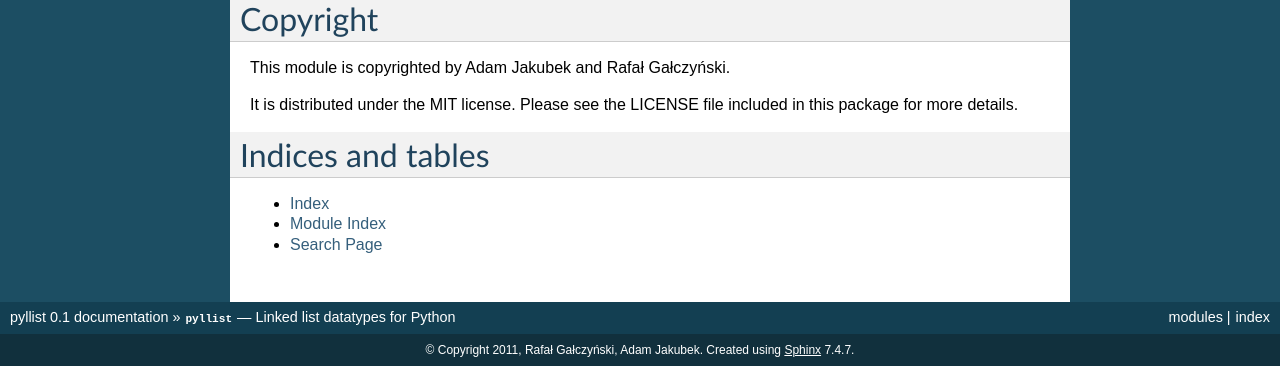
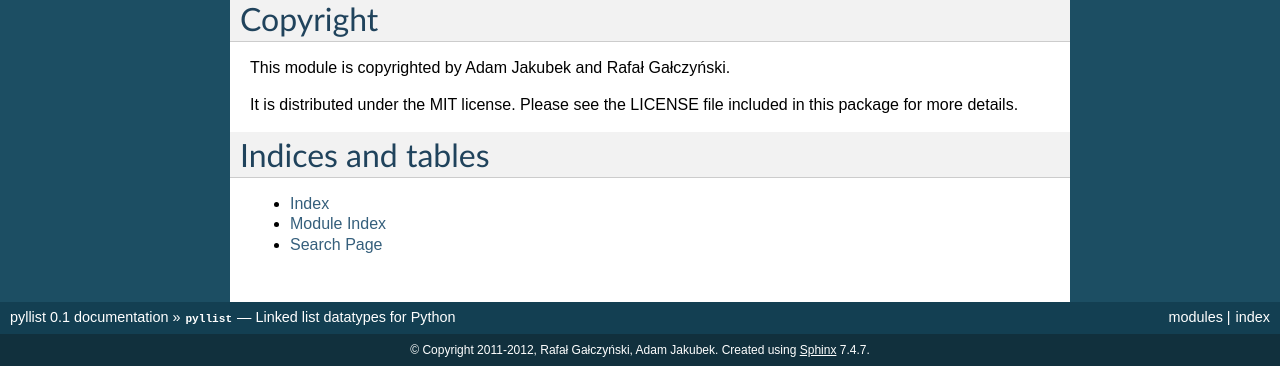
Before and after one commit to rgsoda/pypy-llist, a Sphinx documentation site: the page built from docs/index.rst, in a window 1280 px wide and 900 px high, scrolled down 8884 px, cut to the strip 534-900 px from the top of the window. Built offline with Sphinx 7.4.7, drawn with Linux system fonts in a browser that asks for light colours.

Commit message:
Updated dates

```diff
--- a/docs/conf.py
+++ b/docs/conf.py
@@ -42,7 +42,7 @@ master_doc = 'index'
 
 # General information about the project.
 project = u'pyllist'
-copyright = u'2011, Rafał Gałczyński, Adam Jakubek'
+copyright = u'2011-2012, Rafał Gałczyński, Adam Jakubek'
 
 # The version info for the project you're documenting, acts as replacement for
 # |version| and |release|, also used in various other places throughout the
```
Also changed, not shown: 1 other file.
